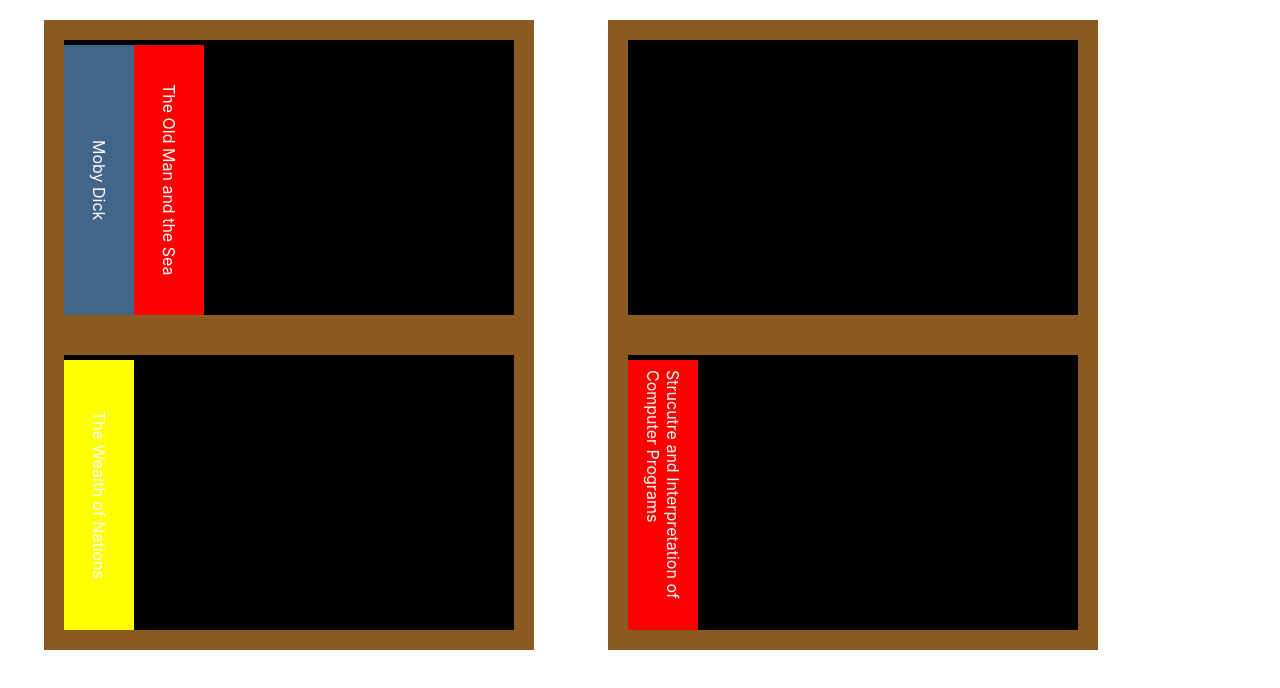
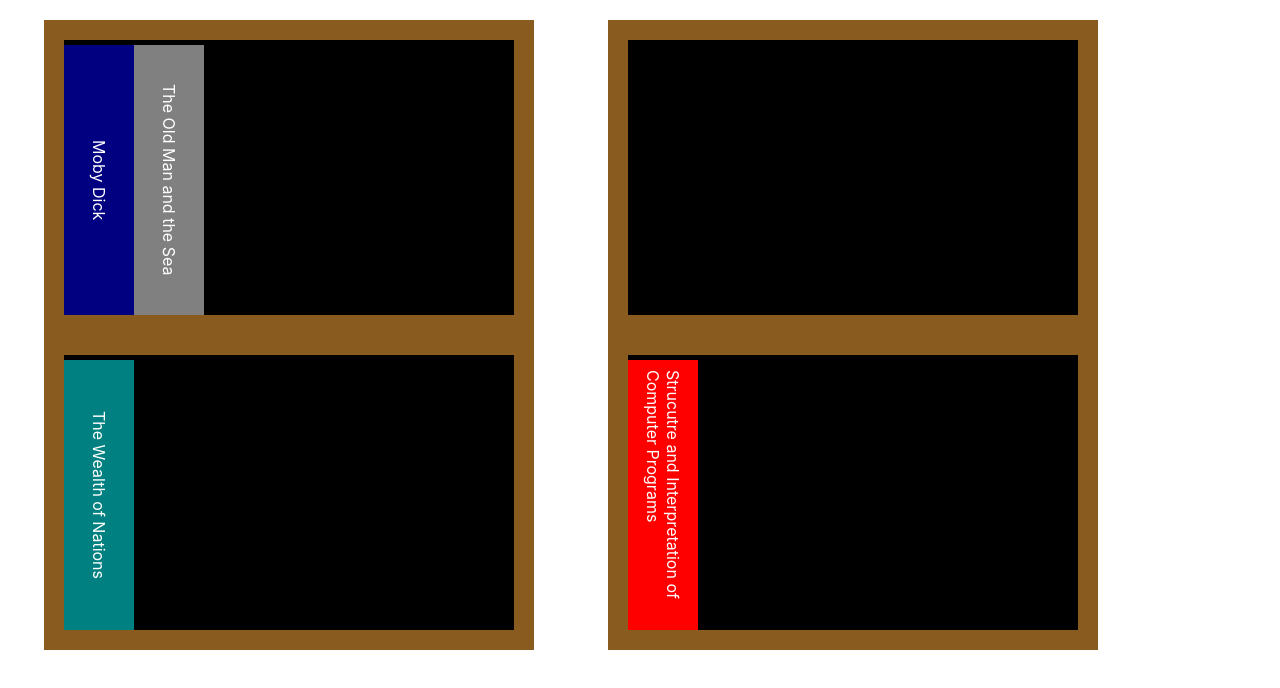
Before and after one commit to nwestallen/digital-bookshelf-fe, a React (Create React App) app: page /library in a window 1280 px wide. Shown: the top 688 px of the page. Built offline with nearby package versions, Linux system fonts and the light colour scheme.

Commit message:
generalizes bookColor property

```diff
--- a/src/components/Book.js
+++ b/src/components/Book.js
@@ -10,11 +10,9 @@
   display: flex;
   justify-content: center;
   align-items: center;
-  background-color: yellow;
   height: 250px;
 
-  ${props => (props.bookColor === 'blue' ? `background: #42658aff`: null)}
-  ${props => (props.bookColor === 'red' ? `background: red`: null)}
+  ${props => (`background: ${props.bookColor}`)}
 `;
 
 const  Book = props =>  {
--- a/src/components/Library.js
+++ b/src/components/Library.js
@@ -4,8 +4,8 @@
 
 const demoCases = [
   { case_id: 1, shelves: [
-    { shelf_id: 1, books: [{title: 'Moby Dick', color: 'blue'}, {title: 'The Old Man and the Sea', color: 'red'}]},
-    { shelf_id: 2, books: [{title: 'The Wealth of Nations', color: 'aqua'}]}
+    { shelf_id: 1, books: [{title: 'Moby Dick', color: 'navy'}, {title: 'The Old Man and the Sea', color: 'grey'}]},
+    { shelf_id: 2, books: [{title: 'The Wealth of Nations', color: 'teal'}]}
   ]},
   {case_id: 2, shelves: [
     { shelf_id: 3, books: []},
```
